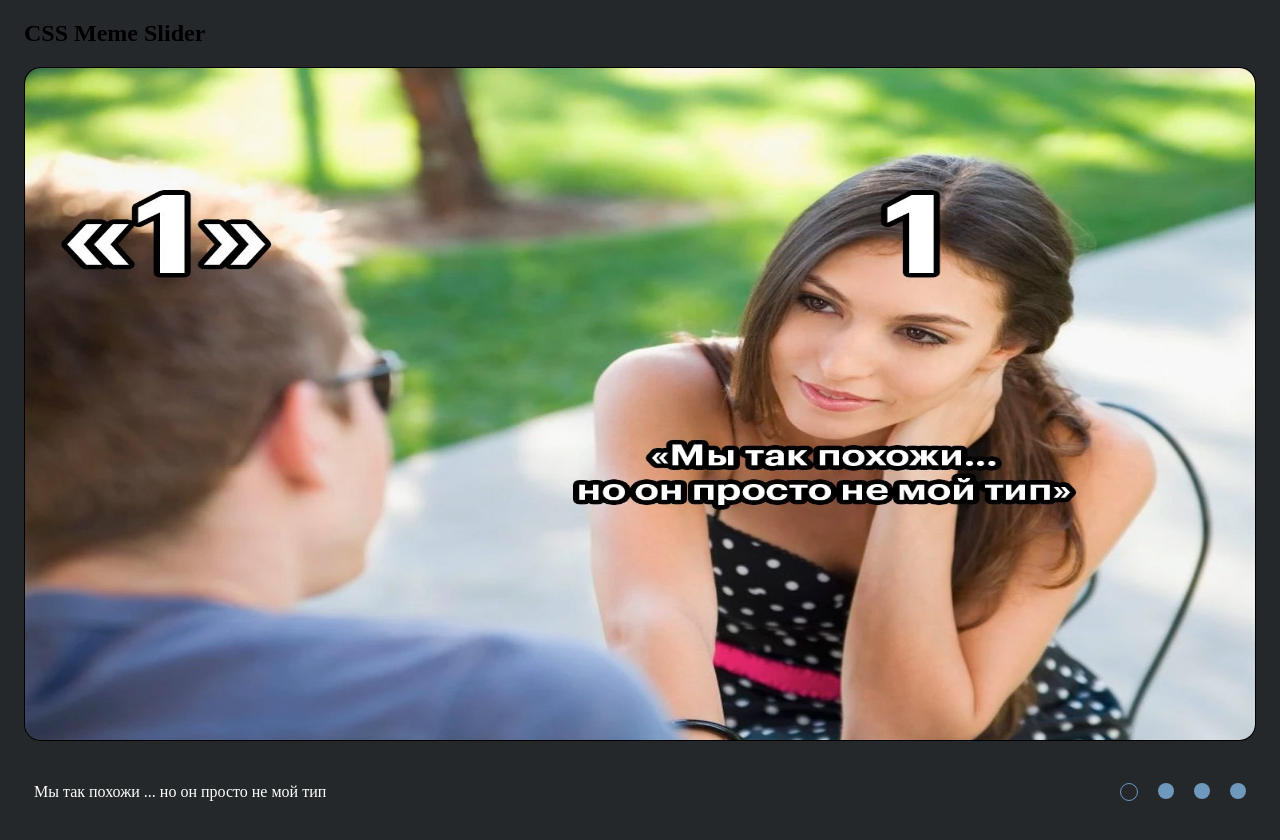
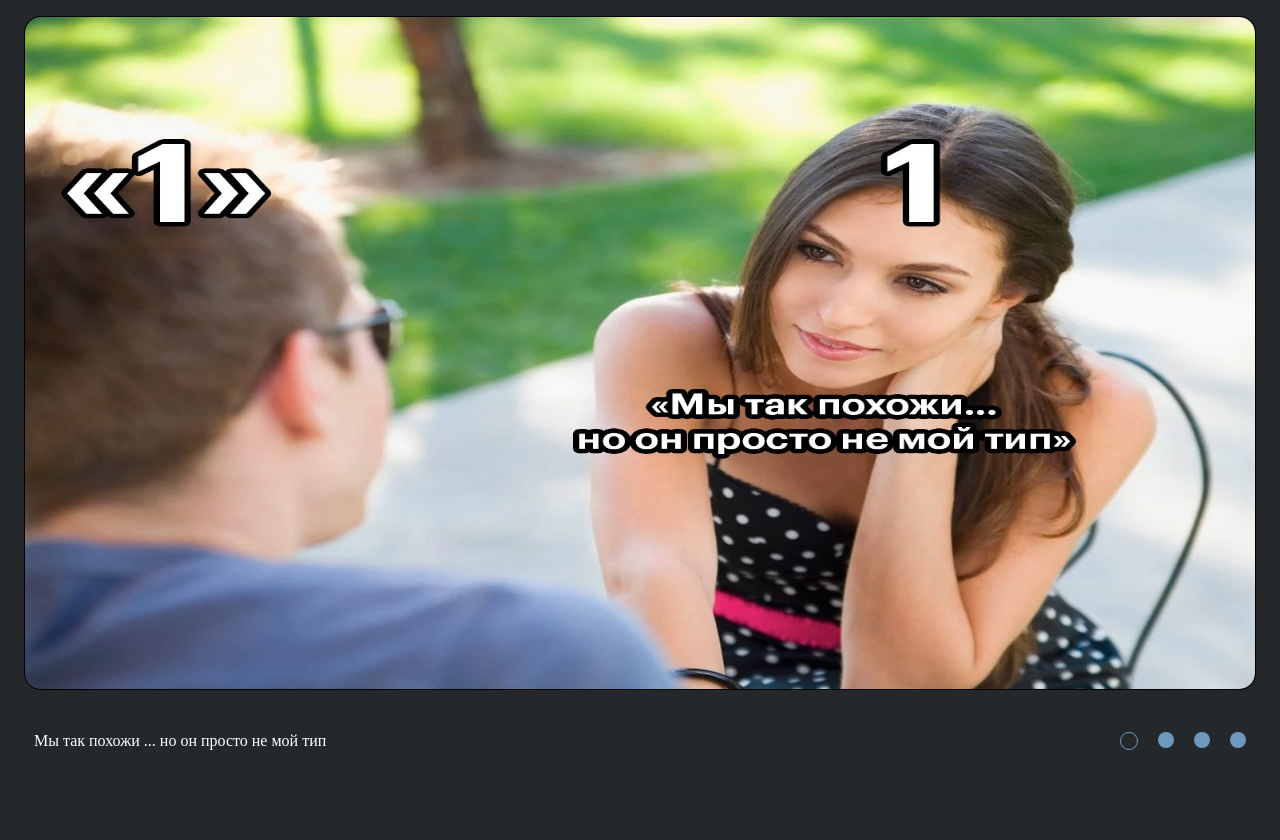
Before and after one commit to marynaihorevna/cssMemeSlider, a plain HTML site: page cssMemeSlider/index.html in a window 1280 px wide. After the commit the page ends 800 px from the top, so only its background shows below. Drawn offline with Linux system fonts and the light colour scheme.

Commit message:
fix: delete indent (Sat, Sep 16 2023 14:47:31 )

```diff
--- a/cssMemeSlider/index.html
+++ b/cssMemeSlider/index.html
@@ -9,7 +9,6 @@
 <body>
    <section class="main">
       <div class="container">
-         <h1>CSS Meme Slider</h1>
       </div>
    </section>
    <script src="js/index.js"></script>
```
